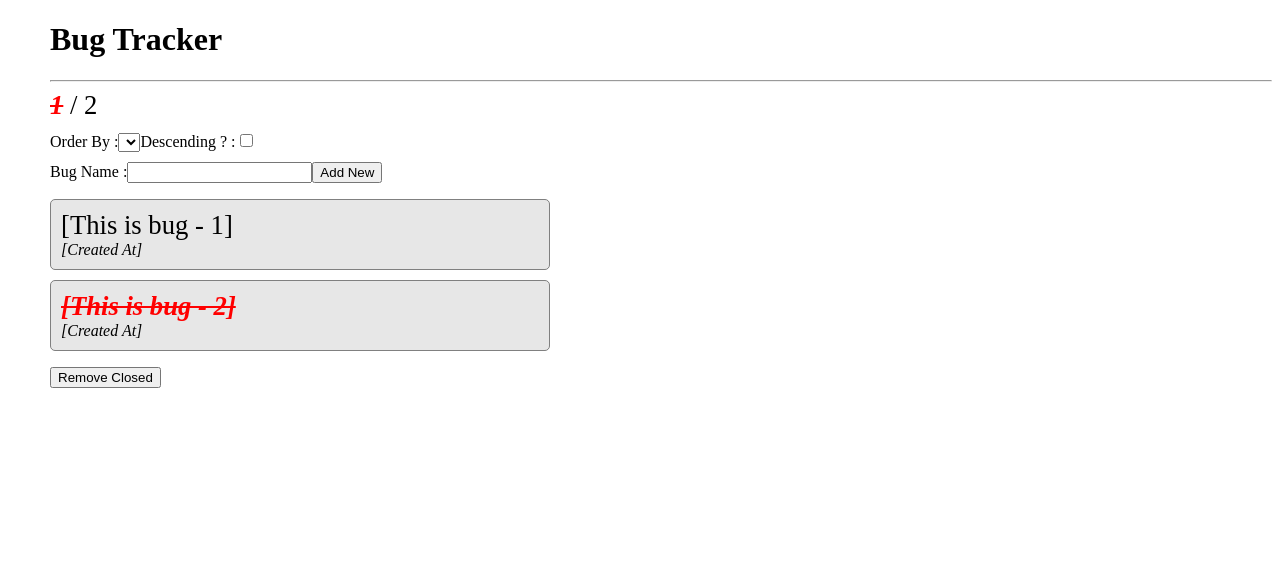
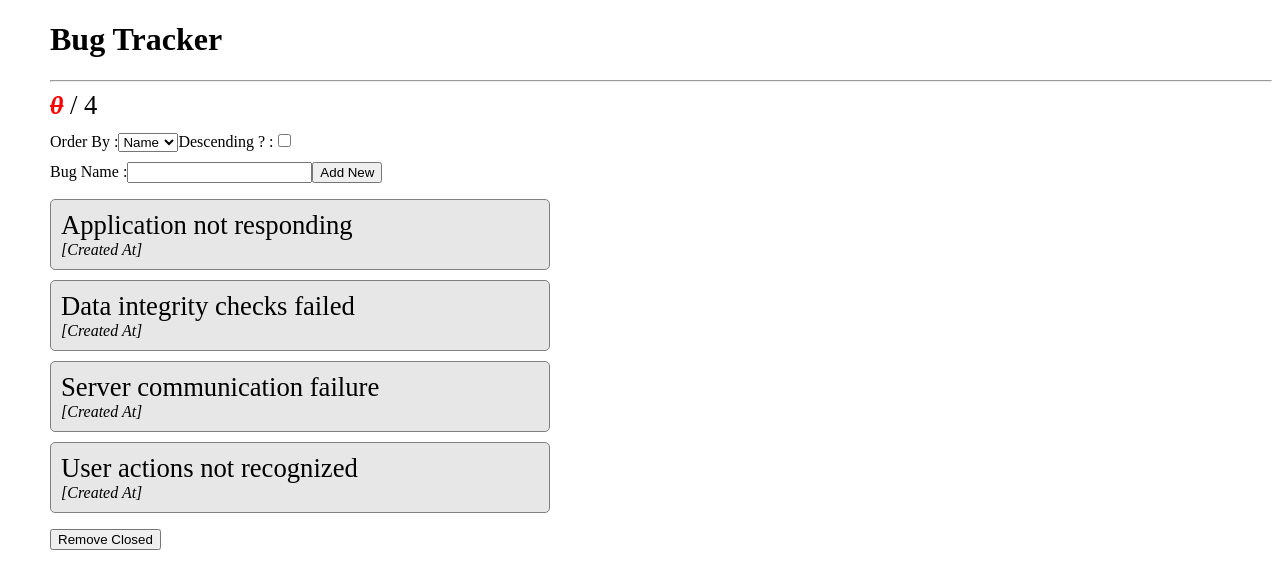
Before and after one commit to tkmagesh/Amadeus-Angular-Aug-2018, an Angular app in the folder bug-tracker-app/: page / in a window 1280 px wide. Shown: the top 588 px of the page. Built offline with nearby package versions, Linux system fonts and the light colour scheme.

Commit message:
sort implementation - part - 1

```diff
--- a/bug-tracker-app/src/app/app.module.ts
+++ b/bug-tracker-app/src/app/app.module.ts
@@ -4,15 +4,24 @@ import { NgModule } from '@angular/core';
 import { AppComponent } from './app.component';
 import { BugTrackerComponent } from './bugTracker/bugTracker.component';
 
+import { BugOperationsService } from './bugTracker/services/bugOperations.service';
+
+import { TrimTextPipe } from './bugTracker/pipes/trimText.pipe';
+import { SortPipe } from './bugTracker/pipes/sort.pipe';
+
 @NgModule({
   declarations: [
     AppComponent
     , BugTrackerComponent
+    , TrimTextPipe
+    , SortPipe
   ],
   imports: [
     BrowserModule
   ],
-  providers: [],
+  providers: [
+  	BugOperationsService
+  ],
   bootstrap: [AppComponent]
 })
 export class AppModule { }
--- a/bug-tracker-app/src/app/bugTracker/bugTracker.component.html
+++ b/bug-tracker-app/src/app/bugTracker/bugTracker.component.html
@@ -1,32 +1,32 @@
 <section class="stats">
-	<span class="closed">1</span>
+	<span class="closed">{{getClosedCount()}}</span>
 	<span> / </span>
-	<span>2</span>
+	<span>{{bugs.length}}</span>
 </section>
 <section class="sort">
 	<label for="">Order By :</label>
-	<select name="" id="">
-		<option value=""></option>
-		<option value=""></option>
+	<select (change)="sortBugAttr = $event.target.value">
+		<option value="name">Name</option>
+		<option value="isClosed">Status</option>
 	</select>
 	<label for="">Descending ? :</label>
-	<input type="checkbox" name="" id="">
+	<input type="checkbox" (change)="sortDescending = $event.target.checked">
 </section>
 <section class="edit">
 	<label for="">Bug Name :</label>
-	<input type="text" name="" id="">
-	<input type="button" value="Add New">
+	<input type="text" #txtNewBugName>
+	<input type="button" value="Add New" (click)="onAddNewClick(txtNewBugName.value)">
 </section>
 <section class="list">
 	<ol>
-		<li>
-			<span class="bugname">[This is bug - 1]</span>
-			<div class="datetime">[Created At]</div>
-		</li>
-		<li>
-			<span class="bugname closed">[This is bug - 2]</span>
+		<li *ngFor="let bug of ( bugs | sort : sortBugAttr : sortDescending)">
+			<span class="bugname"
+				[ngClass]="{closed : bug.isClosed}"
+				(click)="onBugNameClick(bug)">
+				{{bug.name | trimText:40}}
+			</span>
 			<div class="datetime">[Created At]</div>
 		</li>
 	</ol>
-	<input type="button" value="Remove Closed">
+	<input type="button" value="Remove Closed" (click)="onRemoveClosedClick()">
 </section>
--- a/bug-tracker-app/src/app/bugTracker/bugTracker.component.ts
+++ b/bug-tracker-app/src/app/bugTracker/bugTracker.component.ts
@@ -1,4 +1,7 @@
 import { Component } from '@angular/core';
+import { Bug } from './models/Bug';
+import { BugOperationsService } from './services/bugOperations.service';
+
 
 @Component({
 	selector : 'app-bug-tracker',
@@ -6,4 +9,32 @@ import { Component } from '@angular/core';
 })
 export class BugTrackerComponent{
 
+	bugs : Bug[] = [];
+
+	sortBugAttr : string = 'name';
+
+	sortDescending : boolean = false;
+
+	constructor(private bugOperations : BugOperationsService){
+		this.bugs.push(this.bugOperations.createNew('Server communication failure'));
+		this.bugs.push(this.bugOperations.createNew('Application not responding'));
+		this.bugs.push(this.bugOperations.createNew('User actions not recognized'));
+		this.bugs.push(this.bugOperations.createNew('Data integrity checks failed'));
+	}
+	onAddNewClick(newBugName : string){
+		let newBug = this.bugOperations.createNew(newBugName);
+		this.bugs.push(newBug);
+	}
+
+	onBugNameClick(bug : Bug){
+		this.bugOperations.toggle(bug);
+	}
+
+	onRemoveClosedClick(){
+		this.bugs = this.bugs.filter(bug => !bug.isClosed);
+	}
+
+	getClosedCount(){
+		return this.bugs.reduce((result, bug) => bug.isClosed ? ++result : result, 0);
+	}
 }
--- /dev/null
+++ b/bug-tracker-app/src/app/bugTracker/models/Bug.ts
@@ -0,0 +1,4 @@
+export interface Bug{
+	name : string,
+	isClosed : boolean
+};
--- /dev/null
+++ b/bug-tracker-app/src/app/bugTracker/pipes/sort.pipe.ts
@@ -0,0 +1,31 @@
+import { Pipe, PipeTransform } from '@angular/core';
+
+interface Comparer{
+	(p1 : object, p2 : object) : number
+}
+
+@Pipe({
+	name: 'sort'
+})
+export class SortPipe implements PipeTransform {
+
+	private getComparerFor(attrName : string ) : Comparer{
+		return function (p1 : object, p2 : object) : number {
+	        if (p1[attrName] < p2[attrName]) return -1;
+	        if (p1[attrName] > p2[attrName]) return 1;
+	        return 0;
+	    }
+	}
+	private getDescendingComparer(comparer : Comparer) : Comparer{
+		return function(p1:object, p2:object) : number {
+			return comparer(p1, p2) * -1;
+	    }
+	}
+	transform(value: any[], attrName : string, isDescending : boolean = false ): any[] {
+		let comparer = this.getComparerFor(attrName);
+		if (isDescending)
+			comparer = this.getDescendingComparer(comparer);
+		return value.sort(comparer);
+
+	}
+}
--- /dev/null
+++ b/bug-tracker-app/src/app/bugTracker/pipes/trimText.pipe.ts
@@ -0,0 +1,9 @@
+import { Pipe, PipeTransform } from '@angular/core';
+@Pipe({
+	name : 'trimText'
+})
+export class TrimTextPipe implements PipeTransform {
+	transform(data : string, trimLength : number = 30) : string {
+		return data.length <= trimLength ? data : data.substr(0,trimLength) + '...';
+	}
+}
--- /dev/null
+++ b/bug-tracker-app/src/app/bugTracker/services/bugOperations.service.ts
@@ -0,0 +1,17 @@
+import { Bug } from '../models/Bug';
+
+export class BugOperationsService{
+
+	createNew(bugName : string) : Bug {
+		let newBug : Bug = {
+			name : bugName,
+			isClosed : false
+		};
+		return newBug;
+	}
+
+	toggle(bugToToggle : Bug) : void {
+		bugToToggle.isClosed = !bugToToggle.isClosed;
+	}
+
+}
```
Also changed, not shown: 1 other file (tests, documents, lock files or other folders).
